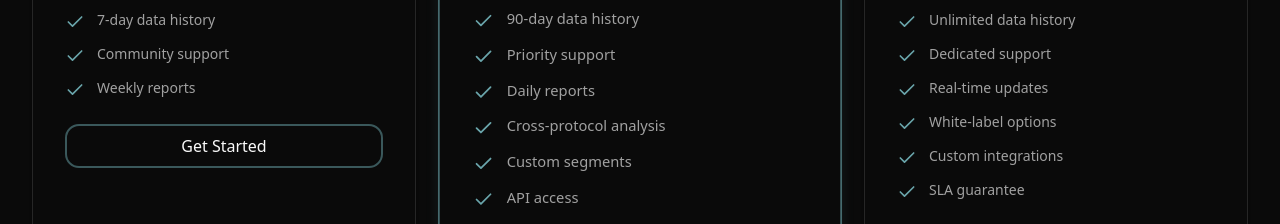
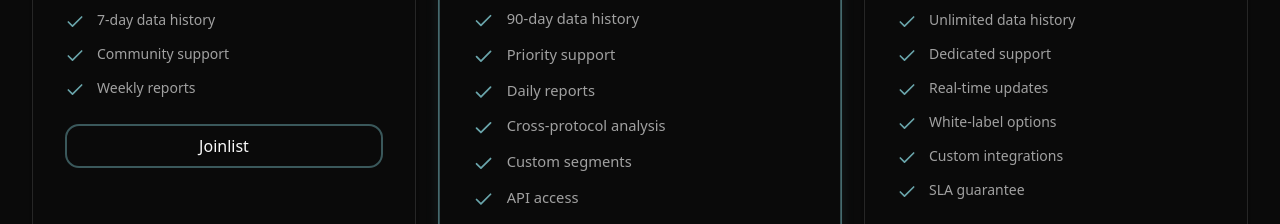
Before and after one commit to DeepeshKalura/blocksight, a Next.js app in the folder apps/web/: page / in a window 1280 px wide. Shown: the part 6760-6984 px from the top of the page. Built offline with nearby package versions, Linux system fonts and the light colour scheme.

Commit message:
fix: change to the joinlist

```diff
--- a/apps/web/components/PricingSection.tsx
+++ b/apps/web/components/PricingSection.tsx
@@ -17,7 +17,7 @@ export function PricingSection() {
         "Community support",
         "Weekly reports",
       ],
-      cta: "Get Started",
+      cta: "Joinlist",
       highlighted: false,
     },
     {
```
